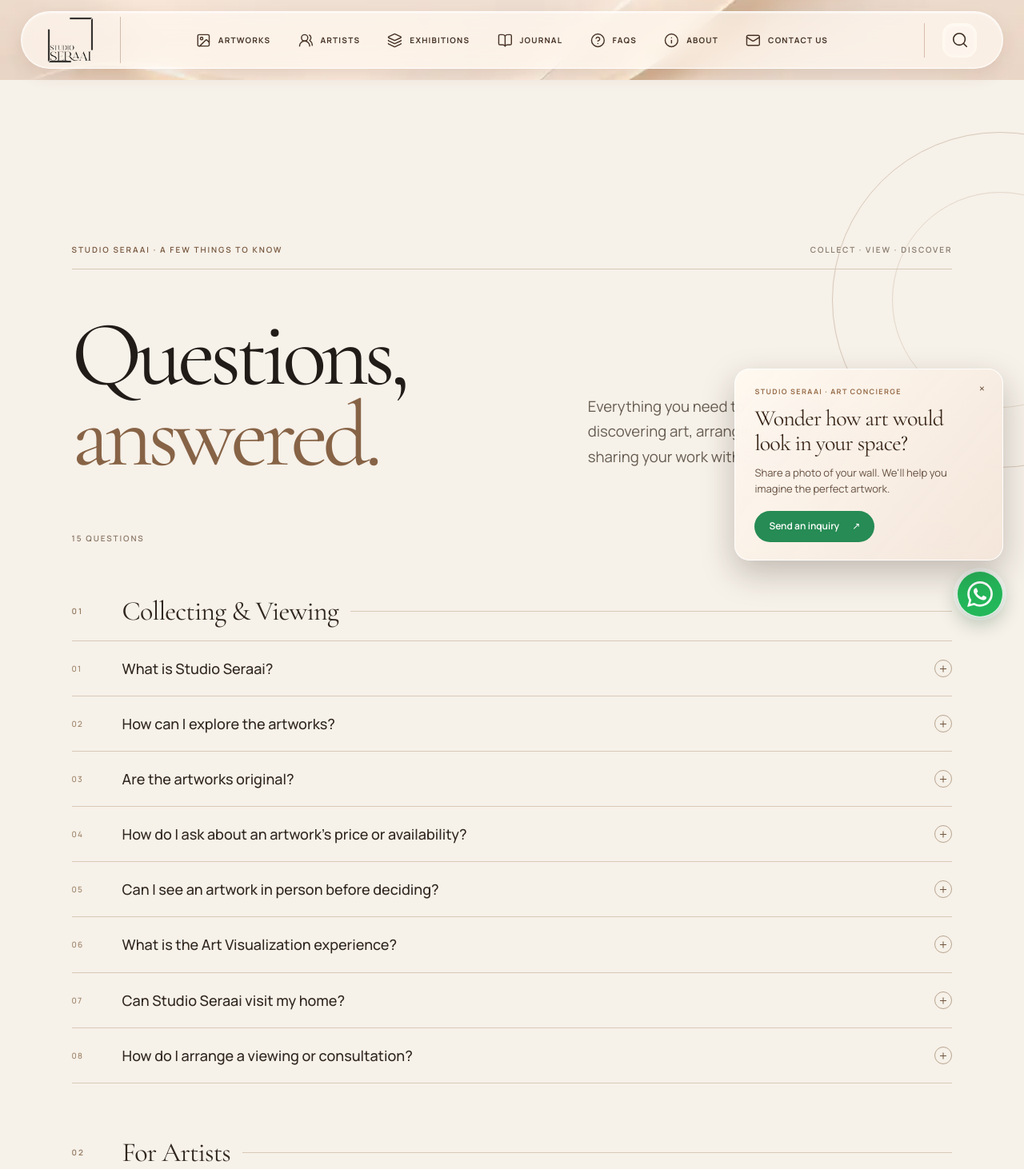
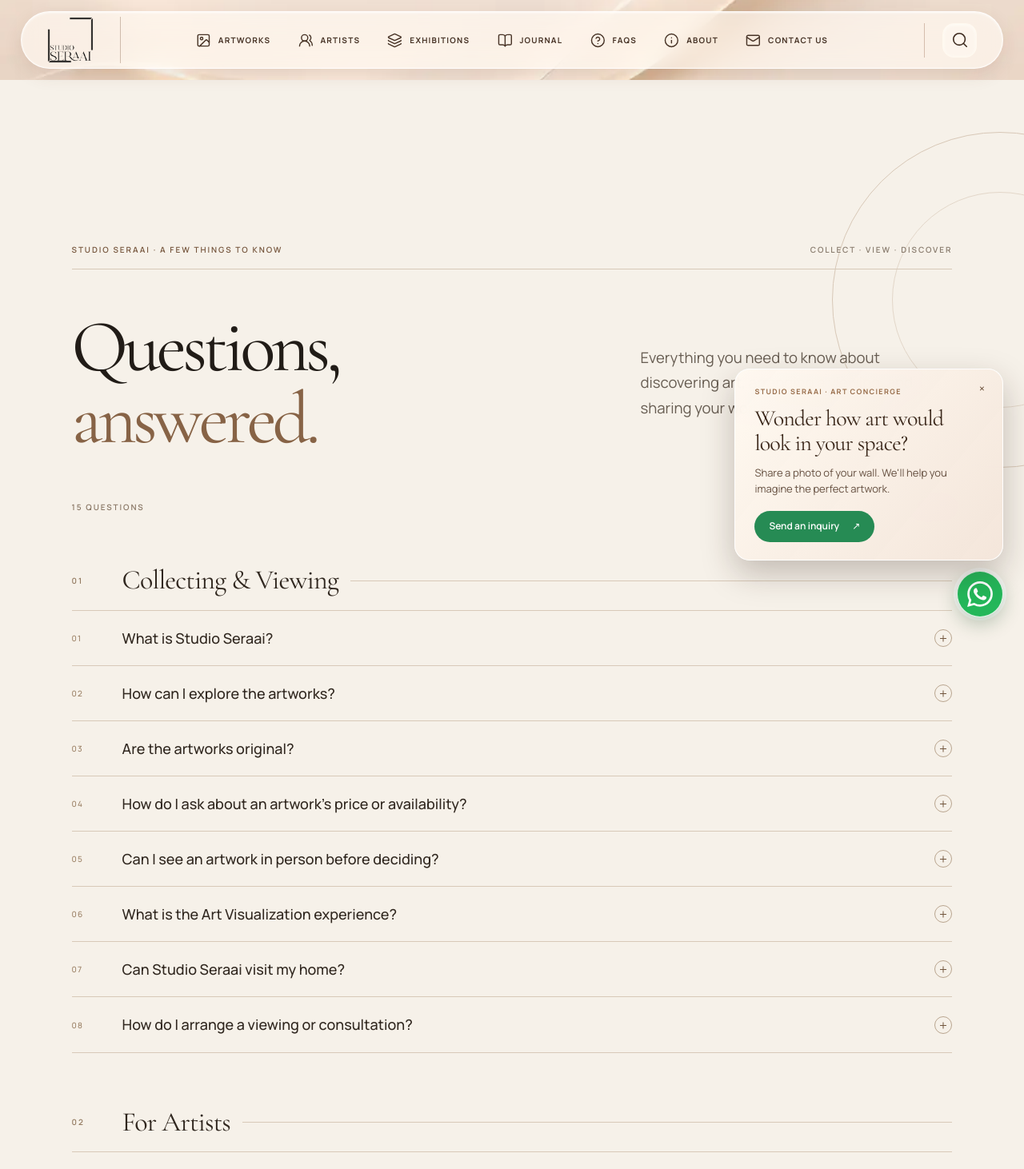
Before and after one commit to studioseraai/studioseraai, a Next.js app: page /faq in a window 1280 px wide. Shown: the top 1462 px of the page at 80% size. Built offline with nearby package versions, Linux system fonts and the light colour scheme.

Commit message:
Refine FAQ title and question text alignment

```diff
--- a/app/faq/FAQPage.module.css
+++ b/app/faq/FAQPage.module.css
@@ -5,20 +5,20 @@
 .heroTop{display:flex;justify-content:space-between;align-items:center;border-bottom:1px solid #d7c9b8;padding-bottom:17px}
 .kicker,.index,.rule,.groupHeading>span,.contact>p{font:600 10px/1.4 var(--font-interface),Arial,sans-serif;letter-spacing:.19em}
 .kicker{color:#76563d;margin:0}.index{color:#887b6d}
-.titleRow{display:grid;grid-template-columns:1.1fr .9fr;gap:8%;align-items:end;padding:56px 0 70px}
-.titleRow h1{font:400 clamp(62px,9vw,118px)/.88 var(--font-display),Georgia,serif;letter-spacing:-.055em;margin:0}
+.titleRow{display:grid;grid-template-columns:minmax(0,1fr) minmax(280px,390px);gap:clamp(32px,5vw,80px);align-items:center;padding:52px 0 58px}
+.titleRow h1{font:400 clamp(62px,7.2vw,104px)/.98 var(--font-display),Georgia,serif;letter-spacing:-.055em;margin:0}
 .titleRow h1 em{font-weight:400;color:#876346}
-.titleRow>p{font:400 clamp(16px,1.45vw,19px)/1.7 var(--font-interface),Arial,sans-serif;color:#675d52;max-width:390px;margin:0 0 8px}
+.titleRow>p{font:400 clamp(16px,1.45vw,19px)/1.7 var(--font-interface),Arial,sans-serif;color:#675d52;max-width:390px;margin:0;text-align:left}
 .rule{display:flex;justify-content:space-between;max-width:1120px;margin:0 auto;color:#8a7866}
 .content{background:#f6f1e9;padding:12px max(7vw,24px) 90px}
 .group{max-width:1120px;margin:0 auto 68px}
-.groupHeading{display:grid;grid-template-columns:48px auto 1fr;gap:15px;align-items:center;margin-bottom:18px;background:transparent;color:#30271f;box-shadow:none}
+.groupHeading{display:grid;grid-template-columns:48px auto minmax(0,1fr);gap:15px;align-items:center;margin-bottom:18px;background:transparent;color:#30271f;box-shadow:none}
 .groupHeading>span{color:#947b61}
 .groupHeading h2{font:400 clamp(24px,3vw,34px)/1.1 var(--font-display),Georgia,serif;margin:0;color:#30271f}
 .groupHeading i{height:1px;background:#d8c9b8}
 .questions{border-top:1px solid #d8c9b8}
 .item{border-bottom:1px solid #d8c9b8}
-.item summary{display:grid;grid-template-columns:48px 1fr 28px;gap:15px;align-items:center;list-style:none;cursor:pointer;padding:21px 0;color:#30271f}
+.item summary{display:grid;grid-template-columns:48px minmax(0,1fr) 28px;gap:15px;align-items:center;list-style:none;cursor:pointer;padding:21px 0;color:#30271f;text-align:left}
 .item summary::-webkit-details-marker{display:none}
 .number{font:500 10px/1 var(--font-interface),Arial,sans-serif;color:#9b8065;letter-spacing:.12em}
 .question{font:500 clamp(15px,1.5vw,18px)/1.45 var(--font-interface),Arial,sans-serif}
@@ -26,10 +26,14 @@
 .toggle:before,.toggle:after{content:"";position:absolute;left:6px;right:6px;top:10px;height:1px;background:#72563e}
 .toggle:after{transform:rotate(90deg);transition:transform .2s ease}
 .item[open] .toggle:after{transform:rotate(0)}
-.answer{margin:0 42px 23px 63px;max-width:700px;font:400 15px/1.75 var(--font-interface),Arial,sans-serif;color:#70665c}
+.answer{margin:0 43px 23px 63px;max-width:700px;font:400 15px/1.75 var(--font-interface),Arial,sans-serif;color:#70665c;text-align:left}
 .contact{padding:62px 24px 76px;background:#27221e;color:#f7f1e8;text-align:center}
 .contact>p{color:#c4a37d;margin:0 0 17px}
 .contact h2{font:400 clamp(38px,6vw,66px)/1.1 var(--font-display),Georgia,serif;margin:0 0 27px}
 .contact>a{display:inline-flex;align-items:center;gap:8px;color:#f7f1e8;text-decoration:none;border-bottom:1px solid #b48b5f;padding:0 0 9px;font:600 10px/1.4 var(--font-interface),Arial,sans-serif;letter-spacing:.14em}
-@media(max-width:650px){.hero{padding-top:116px}.heroTop{align-items:flex-start;gap:20px}.index{text-align:right;font-size:8px}.titleRow{grid-template-columns:1fr;gap:22px;padding:38px 0 48px}.titleRow h1{font-size:clamp(58px,16vw,88px)}.titleRow>p{max-width:440px}.content{padding-bottom:55px}.group{margin-bottom:50px}.groupHeading{grid-template-columns:34px auto 1fr;gap:10px}.item summary{grid-template-columns:30px 1fr 24px;gap:9px;padding:18px 0}.answer{margin:0 24px 20px 39px;font-size:14px}}
+@media(max-width:650px){.hero{padding-top:116px}.heroTop{align-items:flex-start;gap:20px}.index{text-align:right;font-size:8px}.titleRow{grid-template-columns:1fr;gap:22px;padding:38px 0 48px}.titleRow h1{font-size:clamp(52px,14vw,80px)}.titleRow>p{max-width:440px}.content{padding-bottom:55px}.group{margin-bottom:50px}.groupHeading{grid-template-columns:34px auto 1fr;gap:10px}.item summary{grid-template-columns:30px 1fr 24px;gap:9px;padding:18px 0}.answer{margin:0 24px 20px 39px;font-size:14px}}
 @media(prefers-reduced-motion:reduce){.toggle:after{transition:none}}
+
+/* Keep the intro, counters, FAQ headings and answers on a shared reading grid. */
+@media (min-width:651px) and (max-width:900px){.titleRow{grid-template-columns:minmax(0,1fr) minmax(240px,320px);gap:30px}.titleRow h1{font-size:clamp(56px,7.6vw,76px)}}
+@media(max-width:650px){.titleRow{grid-template-columns:minmax(0,1fr);gap:20px;padding:38px 0 44px}.titleRow>p{max-width:34rem}.groupHeading{grid-template-columns:34px auto minmax(0,1fr)}.item summary{grid-template-columns:30px minmax(0,1fr) 24px}}
```
